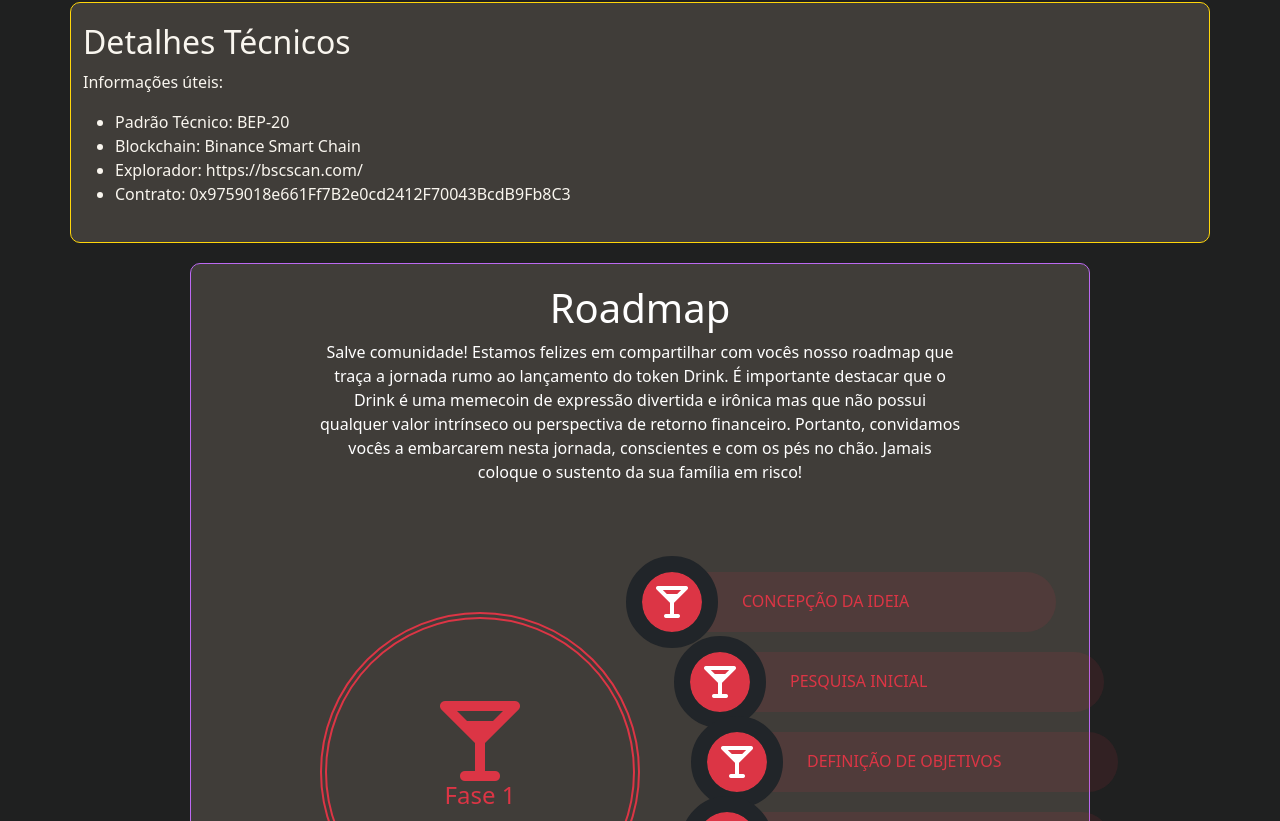
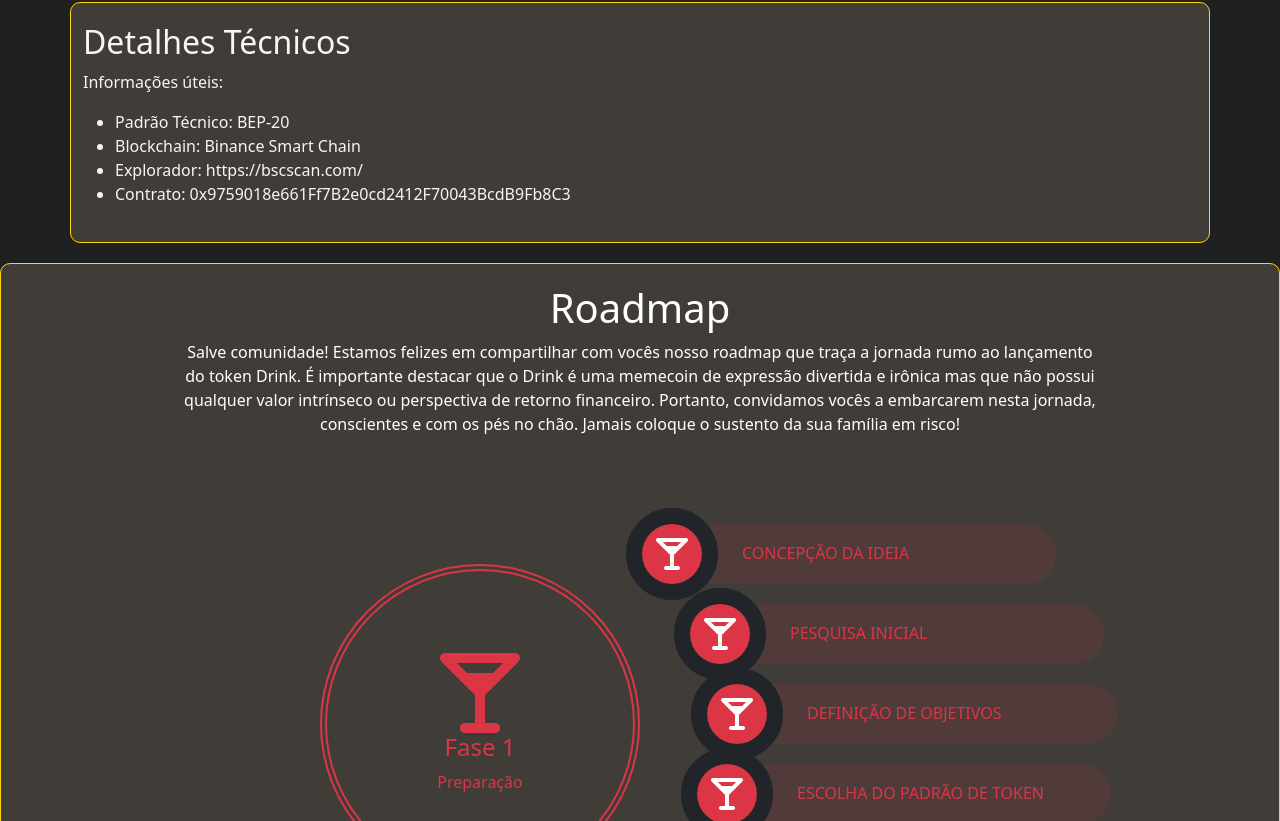
Before and after one commit to drinkdrips/drinkdrips.github.io, a plain HTML site: page index.html in a window 1280 px wide. Shown: the part 1979-2800 px from the top of the page. Drawn offline with nearby package versions, Linux system fonts and the light colour scheme; a script that the page names is missing; a web font is replaced by a local one.

Commit message:
Update styles.css

```diff
--- a/styles.css
+++ b/styles.css
@@ -245,12 +245,12 @@
 }
 
 .containerRoadmap {
-  max-width: 900px;
+  width: auto;
   margin: 0 auto;
   margin-bottom: 20px;
   padding: 20px;
   border-radius: 10px;
-  border: 1px solid #bc69f2;
+  border: 1px solid #ffd60a;
   background-color: #403d39;
 }
 
```
